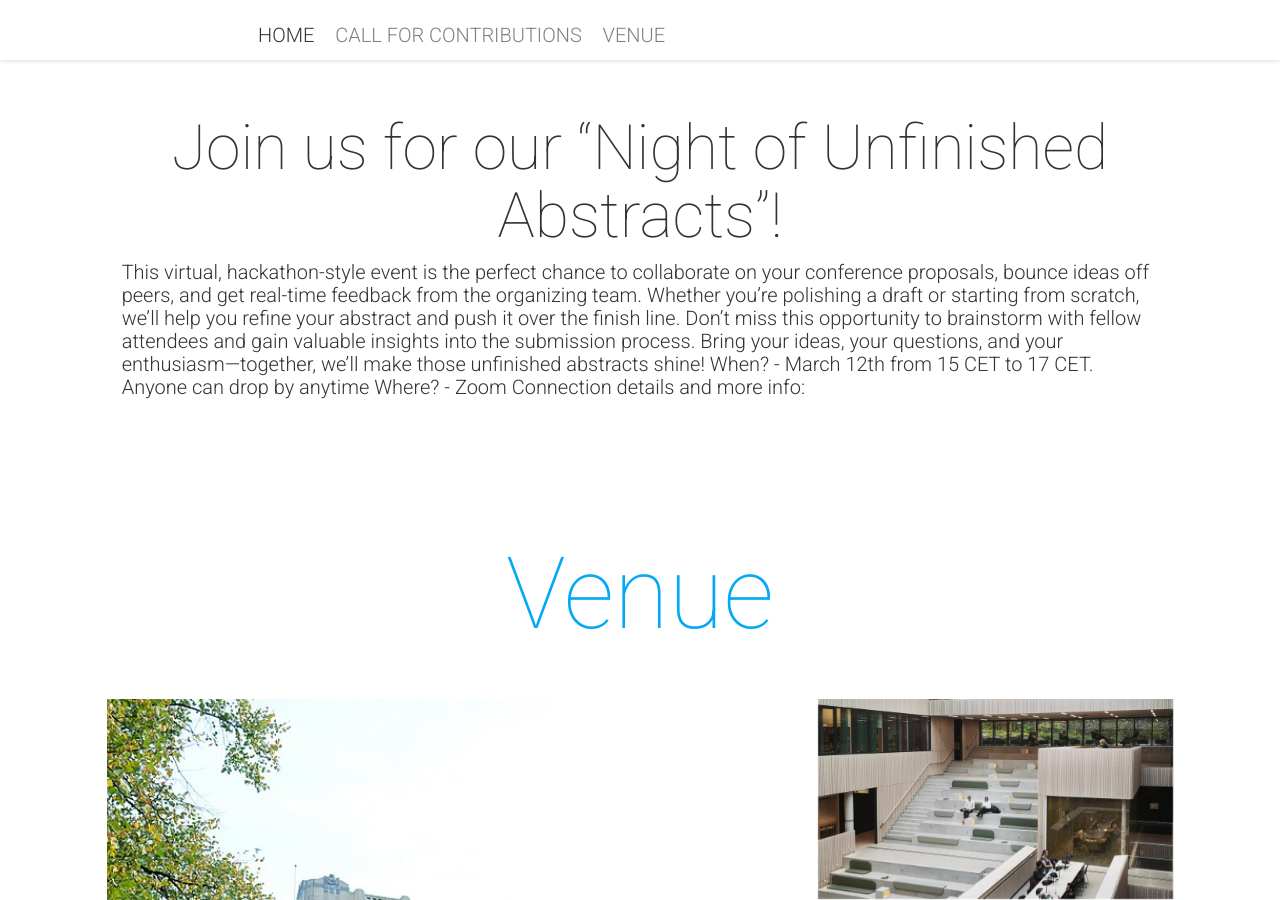
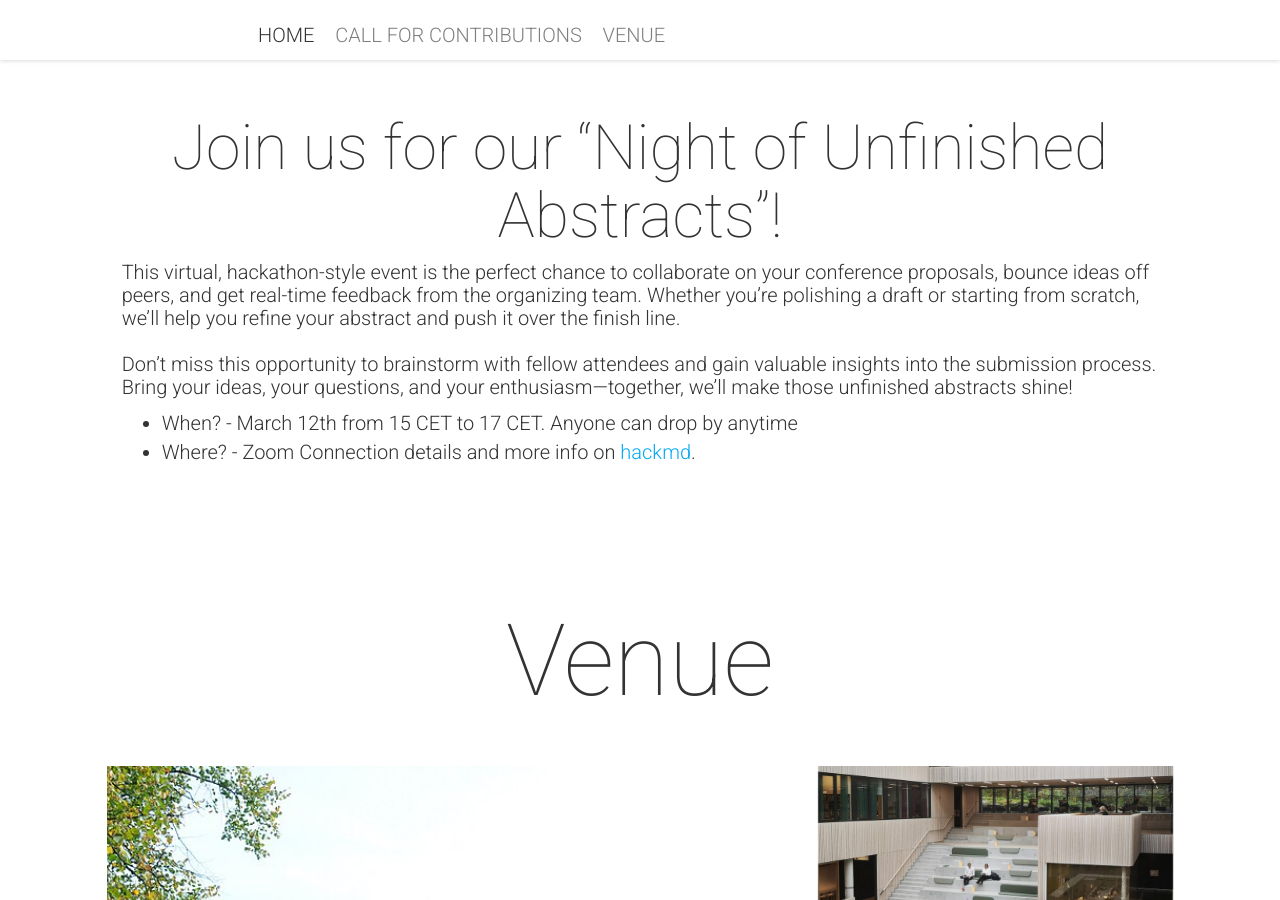
Before and after one commit to nordic-rse/nrse2025, a Jekyll site: the page built from index.html, in a window 1280 px wide and 900 px high, scrolled down 2204 px. Built offline with Jekyll 4.4.1, drawn with Linux system fonts in a browser that asks for light colours; nearby versions of some CDN libraries; comment, search, counter and statistics services are not loaded.

Commit message:
hotfix: close link tag and fix formatting for noa

```diff
--- a/_includes/noa.html
+++ b/_includes/noa.html
@@ -3,20 +3,22 @@
     <div class="content-wrapper">
         <div class="col-lg-10 col-lg-offset-1">
             <h4 id="cfp">Join us for our “Night of Unfinished Abstracts”!</h4>
-            <p style="font-size: 20px; text-align: left;">
+            <div style="text-align: left;">
+                <p style="font-size: 20px;">
                     This virtual, hackathon-style event is the perfect chance to collaborate on your conference proposals,
                     bounce ideas off peers, and get real-time feedback from the organizing team. Whether you’re polishing a
                     draft or starting from scratch, we’ll help you refine your abstract and push it over the finish line.
-
+                </br></br>
                     Don’t miss this opportunity to brainstorm with fellow attendees and gain valuable insights into the
                     submission process. Bring your ideas, your questions, and your enthusiasm—together, we’ll make those
                     unfinished abstracts shine!
-
-                When? - March 12th from 15 CET to 17 CET. Anyone can drop by anytime
-                Where? - Zoom
-
-                Connection details and more info: <a href="https://hackmd.io/@nordic-rse/NUA">
+                    <ul>
+                        <li>When? - March 12th from 15 CET to 17 CET. Anyone can drop by anytime</li>
+                        <li>Where? - Zoom Connection details and more info on <a href="https://hackmd.io/@nordic-rse/NUA">hackmd</a>.
+                        </li>
+                    </ul>
                 </p>
+            </div>
         </div>
     </div>
 </section>
```
Lines whose indentation alone changed are shown as unchanged.
